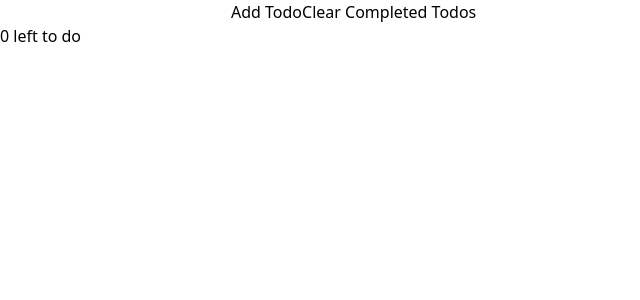
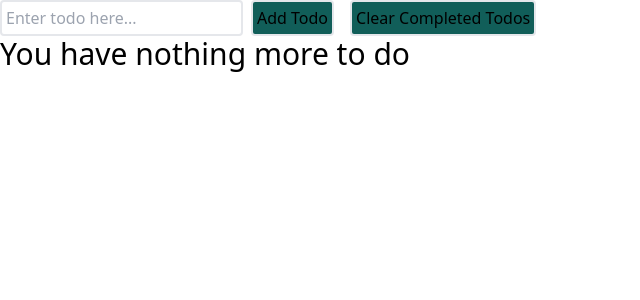
Before and after one commit to RubenDelb/verou-3-react-intro-RubenDelb, a React (Create React App) app: page / in a window 1280 px wide. Shown: the top 300 px of the page, without its empty margins (0-640 px from the left). Built offline with nearby package versions, Linux system fonts and the light colour scheme.

Commit message:
Add browserRouter for future routes

```diff
--- a/src/App.js
+++ b/src/App.js
@@ -1,6 +1,7 @@
 import React, { useState, useRef, useEffect } from 'react';
 import TodoList from "./TodoList";
 import { v4 as uuidv4 } from 'uuid';
+import {BrowserRouter, Routes, Route} from "react-router-dom";
 
 const LOCAL_STORAGE_KEY = 'todoApp.todos'
 
@@ -39,15 +40,24 @@ function App() {
     setTodos(newTodos)
   }
 
+  const amountTodos = todos.filter(todo => !todo.complete).length;
+  let textForAmountTodos;
+  if (todos.filter(todo => !todo.complete).length === 0) {
+    textForAmountTodos = "nothing more"
+  } else if (todos.filter(todo => !todo.complete).length === 1) {
+    textForAmountTodos = "1 thing"
+  } else {
+    textForAmountTodos = amountTodos + " things"
+  }
+
   return (
     <>
       <TodoList todos={todos} toggleTodo={toggleTodo} />
-      <input ref={todoNameRef} type="text" />
-      <button onClick={handleAddTodo}>Add Todo</button>
-      <button onClick={handleClearTodos}>Clear Completed Todos</button>
-      <div>{todos.filter(todo => !todo.complete).length} left to do</div>
+      <input className='border-2 p-1 rounded' placeholder='Enter todo here...' ref={todoNameRef} type="text" />
+      <button className='border-2 p-1 mx-2 rounded bg-teal-800' onClick={handleAddTodo}>Add Todo</button>
+      <button className='border-2 p-1 mx-2 rounded bg-teal-800' onClick={handleClearTodos}>Clear Completed Todos</button>
+      <div className='text-3xl'> You have {textForAmountTodos} to do </div>
     </>
-
   );
 }
 
--- a/src/index.js
+++ b/src/index.js
@@ -2,10 +2,14 @@ import React from 'react';
 import ReactDOM from 'react-dom/client';
 import './index.css';
 import App from './App';
+import {BrowserRouter} from "react-router-dom";
 
 const root = ReactDOM.createRoot(document.getElementById('root'));
-root.render(<React.StrictMode>
-  <App />
+root.render(
+<React.StrictMode>
+  <BrowserRouter>
+    <App />
+  </BrowserRouter>
 </React.StrictMode>);
 
 // If you want to start measuring performance in your app, pass a function
```
